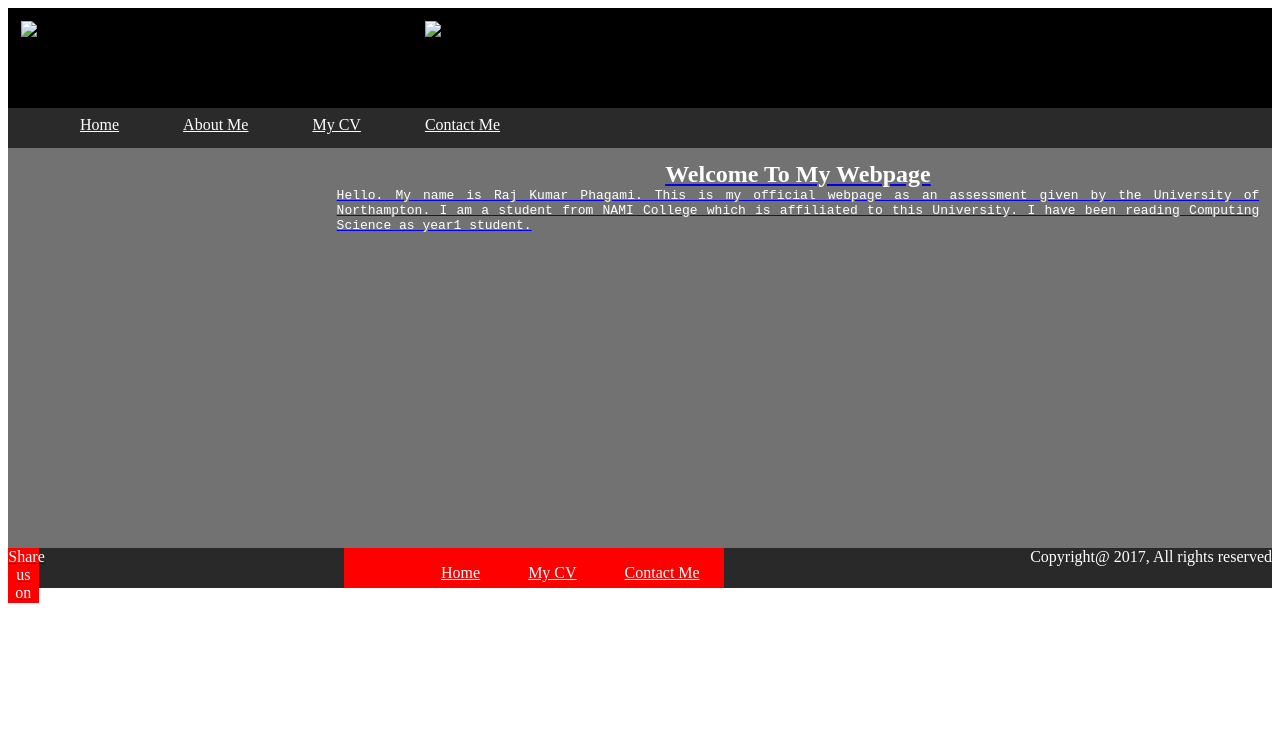
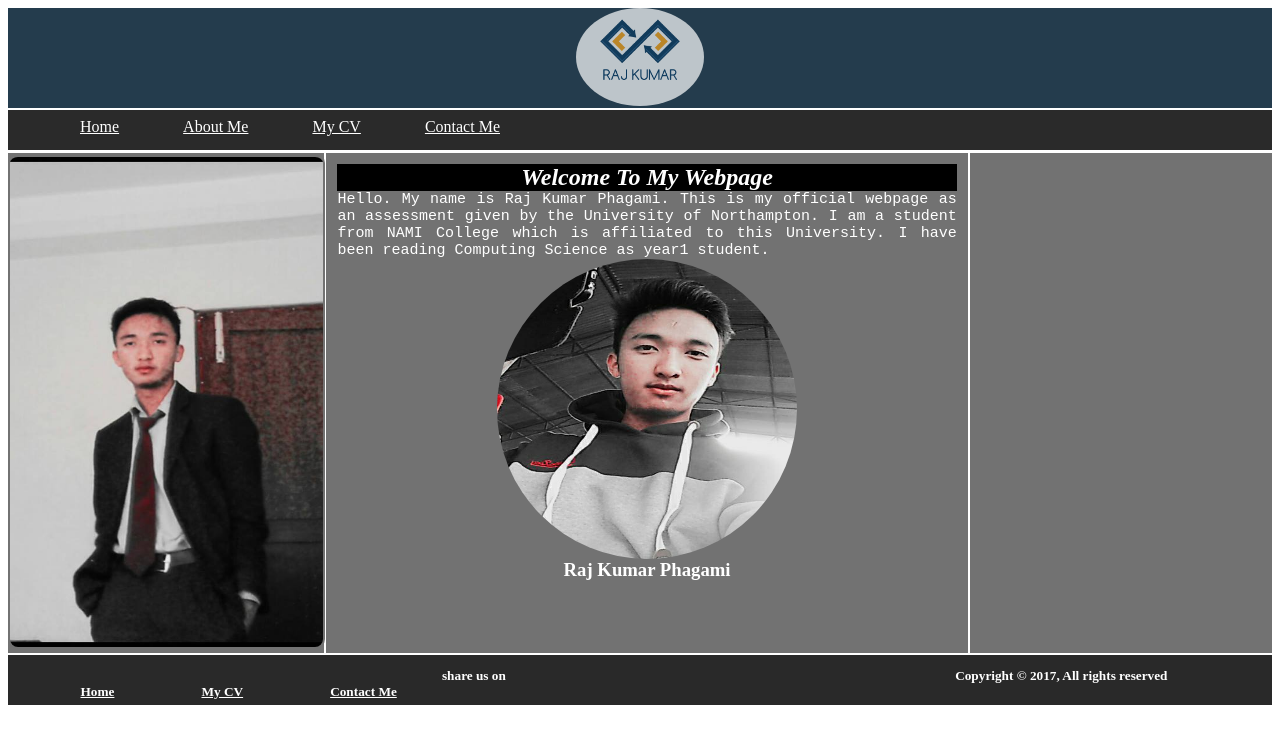
Before and after one commit to fagami1423/csy1018-assign1, a plain HTML site: page index.html in a window 1280 px wide. Drawn offline with Linux system fonts and the light colour scheme.

Commit message:
images added

```diff
--- a/css/index.css
+++ /dev/null
@@ -1,106 +0,0 @@
-h1,h2,h3,h4,h5,h6,p{margin: 0; padding: 0;}
-header{
-  height: 100px;
-  background-color: black;
-  display: flex;
-  flex-direction: row;
-
-}
-.logo{
-  width: 30%;
-  padding: 1%
-
-}
-
-.img{
-  width: 30%;
-  padding: 1%
-
-}
-
-.ser{
-  width: 30%;
-  padding: 1%
-}
-
-.nav ul{
-  background-color:#2a2a2a;
-  color: white;
-  height: 40px;
-  display: flex;
-  flex-flow: row wrap;
-  justify-content: flex-start;
-  margin: auto;
-
-}
-
-
-.nav ul li{
-  color: white;
-  padding-left: 2em;
-  list-style: none;
-  padding-top: 8px;
-  text-align: center;
-  padding-right: 2em;
-
-}
-.nav ul li a{color: white;}
-
-.nav ul li:hover{
-  background-color: white;
-  color: black;
-}
-.nav ul li a:hover{color: black;}
-
-section{
-  background-color: #727272;
-  display: flex;
-  flex-direction: row;
-  height: 400px;
-  color: #ffffff;
-  ;
-}
-.image{
-  color:#ffffff;
-  width: 23%;
-  padding: 1%;}
-.main{
-  width: 73%;
-  padding: 1%;
-  text-align: center;
-  text-shadow: 2px;
-
-
-}
-.main p{
-  text-align: justify;
-  font-family: monospace;}
-
-
-footer{
-  background-color:  #292929;
-  height: 40px;
-  display: flex;
-  flex-direction: row;
-  justify-content: space-between;
-  color: white;
-  width: 100%
-}
-.shar{
-  width: 30px;
-  background-color: red;
-  color: white;
-  text-align: center;
-  padding: 1%;
-}
-.navi{width: 30%;
-background-color: red;
-}
-.navi ul{display: flex;
-flex-direction: row;
-justify-content: flex-end;
-}
-.navi ul li{list-style: none; text-align: center; padding-left: 1.5em; padding-bottom: 1.5em;
-padding-right: 1.5em;}
-.navi ul li a{color: white;}
-.navi ul li a:hover{color: blue;}
--- /dev/null
+++ b/css/style.css
@@ -0,0 +1,124 @@
+h1,h2,h3,h4,h5,h6,p{margin: 0; padding: 0;}
+header{
+  height: 100px;
+  width: 100%;
+  background-color: #243c4d;
+  border-bottom: white 2px solid;
+
+
+}
+header img{height: 98%; display: block;
+    margin: auto; border-radius: 50%;
+    opacity: 0.7;
+   }
+
+.nav{
+    border-bottom: white 3px solid;
+ }
+.nav ul{
+  background-color:#2a2a2a;
+  color: white;
+  height: 40px;
+  display: flex;
+  flex-flow: row wrap;
+  justify-content: flex-start;
+  margin: auto;
+
+}
+
+
+.nav ul li{
+  color: white;
+  padding-left: 2em;
+  list-style: none;
+  padding-top: 8px;
+  text-align: center;
+  padding-right: 2em;
+  border-radius: 10px;
+
+}
+.nav ul li a{color: white;}
+
+.nav ul li:hover{
+  background-color: #91aec2;
+  transition: 2s;
+  transform: rotateY(360deg);
+
+
+
+}
+.nav ul li a:hover{color: white;}
+
+section{
+  background-color: #727272;
+  display: flex;
+  flex-direction: row;
+  height: 500px;
+  color: #ffffff;
+  background-image: url;(..images/5.jpg);
+  ;
+}
+.image{
+  color:#ffffff;
+  width: 25%;
+  border-right: white 2px solid;
+  }
+.image img{height: 98%; display: block;
+    margin: auto;
+    width: 99%;
+    border: 2px solid  #727272;
+    padding-top: 2px;
+    border-radius: 10px;
+}
+.image img:hover{transition: 4s;
+          transform: translate(550px, 0px);
+            }
+
+.main{
+  width: 49%;
+  padding: 0.9%;
+  text-align: center;
+  text-shadow: 2px;
+  border-right: white 2px solid;
+}
+.main h2{font-style: oblique; color: white; background: black;}
+.main h2{color: white; background: black;}
+.main p{
+  text-align: justify;
+  font-family: monospace;
+  font-size: 15px;
+}
+.main img{display: block;
+    margin: auto;
+    height: 300px;
+    width: 300px; border-radius: 50%;}
+.main img:hover{transition: 4s;
+  box-shadow: 0 0 3px 2px white;
+  transform: scale(0.5, 0.5);
+}
+
+footer{
+  background-color:  #292929;
+  height: 50px;
+  display: flex;
+  flex-direction: row;
+  color: white;
+  width: 100%;
+  border-top:  white 2px solid;
+
+}
+.navi{width: 32%;
+
+  padding: 1%;
+}
+.navi ul{display: flex;
+flex-direction: row;
+justify-content:space-between;
+}
+.navi ul li{list-style: none; text-align: center; padding-left: 1.5em;
+padding-right: 1.5em;}
+.navi ul li a{color: white; padding-bottom: 4em;}
+.navi ul li a:hover{color: #696969;}
+
+.share{width: 32%; padding: 1%; text-align: left;}
+.copy {width: 32%; padding: 1%; text-align: center; }
--- a/index.html
+++ b/index.html
@@ -3,55 +3,58 @@
   <head>
     <title>CSY1018-ASSIGN1</title>
     <meta charset="utf-8">
-    <link rel="stylesheet" type="text/css" href="css/index.css">
+    <link rel="stylesheet" type="text/css" href="css/style.css">
   </head>
   <body>
     <header>
-      <div class="logo">
-        <img src="" alt="hello">
-      </div>
-      <div class="img"/>
-        <img src="images/" alt="hello">
-      </div>
-      <div class="ser">
+       <img src="images/6.jpg" alt="RAJ KUMAR">
 
-      </div>
+
+
     </header>
     <div class="nav">
       <ul>
-        <li><a href="home.html">Home</a></li>
+        <li><a href="index.html">Home</a></li>
         <li><a href="about.html">About Me</a></li>
         <li><a href="cv.html">My CV</a></li>
-        <li><a href="contact.html">Contact Me</></li>
+        <li><a href="contact.html">Contact Me</a></li>
 
       </ul>
     </div>
     <section>
       <div class="image">
-
+        <img src="images/3.jpg" alt="Sorry. Image couldn't be loaded.">
       </div>
       <div class="main">
         <h2>Welcome To My Webpage</h2>
-        <p>Hello. My name is Raj Kumar Phagami. This is my official webpage as an assessment given by the University of Northampton. I am a student from NAMI College which is affiliated to this University. I have been reading Computing Science as year1 student.</p>
+        <p>Hello. My name is Raj Kumar Phagami. This is my official webpage as an assessment given by the University of Northampton.
+        I am a student from NAMI College which is affiliated to this University. I have been reading Computing Science as year1 student.</p>
+        <img src="images/4.jpg" alt="hello">
+        <h3>Raj Kumar Phagami</h3>
+      </div>
+      <div class="art">
+          <h2></h2>
+
       </div>
 
 
     </section>
+
     <footer>
-      <div class="shar">
-        Share us on
 
-
-      </div>
       <div class="navi">
         <ul>
-          <li><a href="home.html">Home</a></li>
-          <li><a href="cv.html">My CV</a></li>
-          <li><a href="contact.html">Contact Me</a></li>
+          <h5><li><a href="home.html">Home</a></li></h5>
+          <h5><li><a href="cv.html">My CV</a></li></h5>
+          <h5><li><a href="contact.html">Contact Me</a></li></h5>
         </ul>
       </div>
+
+      <div class="share">
+        <h5>share us on</h5>
+      </div>
       <div class="copy">
-      </h5>Copyright@ 2017, All rights reserved</h5>
+        <h5>Copyright &copy; 2017, All rights reserved</h5>
       </div>
 
     </footer>
```
Also changed, not shown: images/#.jpg (deleted), images/1.jpg (added), images/2.jpg (added), images/3.jpg (added), images/4.jpg (added), images/5.jpg (added), images/6.jpg (added), images/dead.jpg (deleted), 1 other file.
